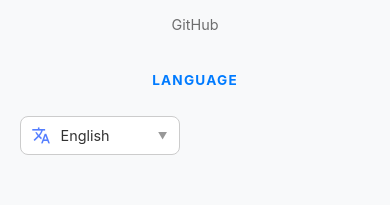
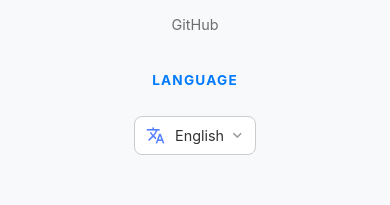
Before and after one commit to RatioShift/ratioshift.github.io, a plain HTML site: page index.html in a window 390 px wide. Shown: the part 1229-1434 px from the top of the page. Drawn offline with Linux system fonts and the light colour scheme.

Commit message:
fixed the language section

```diff
--- a/style.css
+++ b/style.css
@@ -376,7 +376,7 @@
     position: relative;
     display: flex;
     align-items: center;
-    max-width: 160px; /* Match your footer layout */
+    max-width: 130px; /* Match your footer layout */
 }
 
 /* The Icon */
@@ -388,29 +388,38 @@
     z-index: 5;
 }
 
-/* The Dropdown Box */
+/* 1. Update the Dropdown Box */
 .lang-dropdown {
     width: 100%;
     background: var(--bg-color);
     color: var(--text-color);
     border: 1px solid var(--toggle-bg);
-    padding: 10px 12px 10px 40px; /* 40px left padding to make room for icon */
+    /* INCREASED PADDING: 40px left for icon, 30px right for arrow */
+    padding: 10px 30px 10px 40px;
     border-radius: 8px;
     cursor: pointer;
     font-family: 'Inter', sans-serif;
     font-size: 0.9rem;
-    appearance: none; /* Removes the default browser arrow */
+    appearance: none;
     -webkit-appearance: none;
     transition: all 0.3s ease;
+    /* Prevent text from wrapping or getting too close to the arrow */
+    white-space: nowrap;
+    overflow: hidden;
+    text-overflow: ellipsis;
 }
 
-/* Custom Arrow (Optional: adds a small down arrow on the right) */
+/* 2. Update the Custom Arrow */
 .lang-wrapper::after {
-    content: "▼";
-    font-size: 0.6rem;
+    content: "expand_more"; /* Using Material Icon name if you have the font */
+    font-family: 'Material Icons';
+    font-size: 1.1rem;
     position: absolute;
-    right: 12px;
+    right: 10px; /* Positioned clearly on the right */
+    top: 50%;
+    transform: translateY(-50%); /* Perfectly centered vertically */
     pointer-events: none;
+    color: var(--text-color);
     opacity: 0.5;
 }
 
@@ -522,6 +531,16 @@
     .container { margin: 2rem auto; }
     .footer-container { grid-template-columns: 1fr; text-align: center; }
     .footer-brand p { margin: 1rem auto; }
+    .language-section {
+            display: flex;
+            flex-direction: column;
+            align-items: center; /* Centers the heading and the wrapper */
+            width: 100%;
+        }
+
+        .lang-wrapper {
+            margin: 0 auto; /* This forces the flex-box to the center */
+        }
 }
 
 @media (max-width: 480px) {
```
